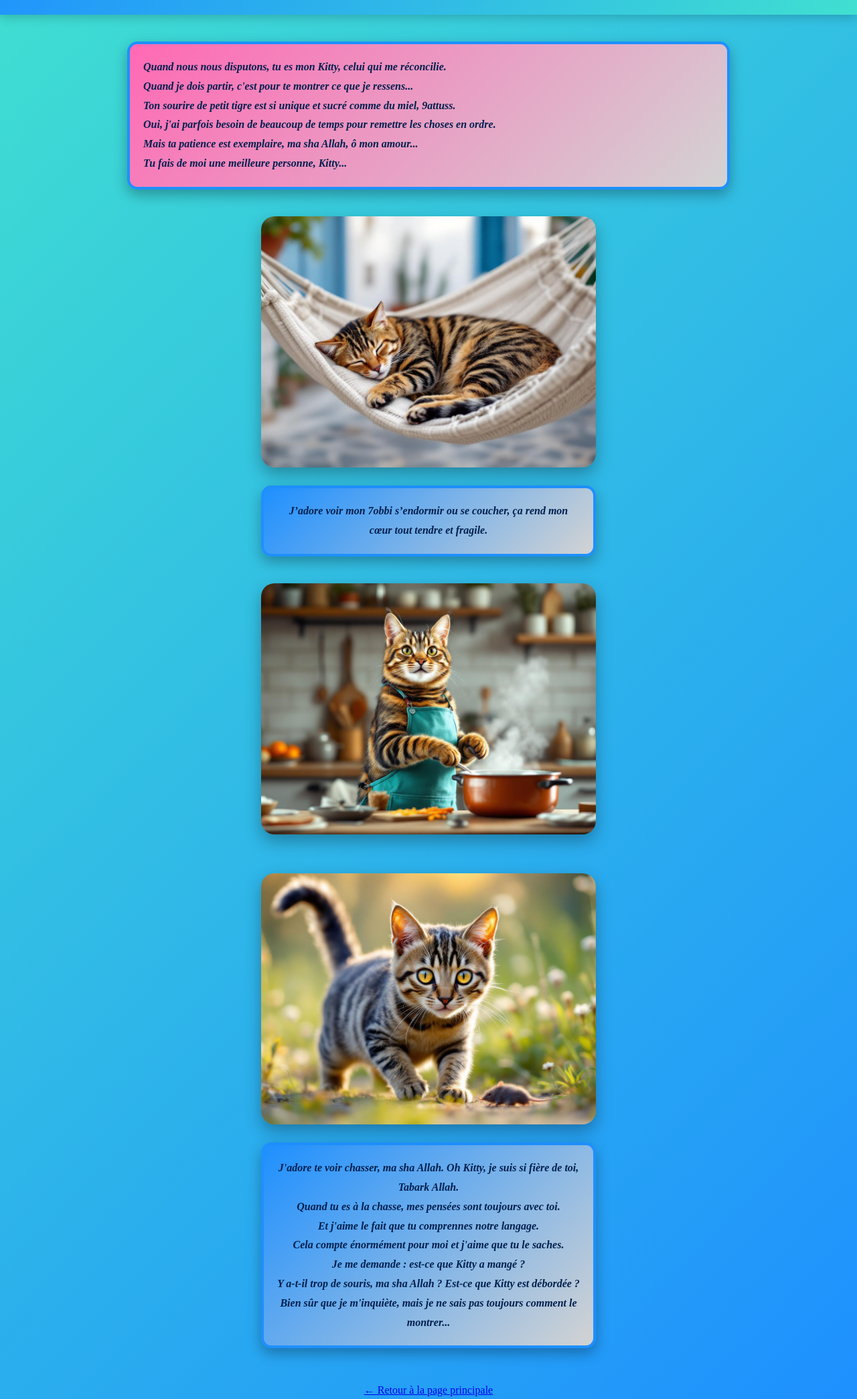
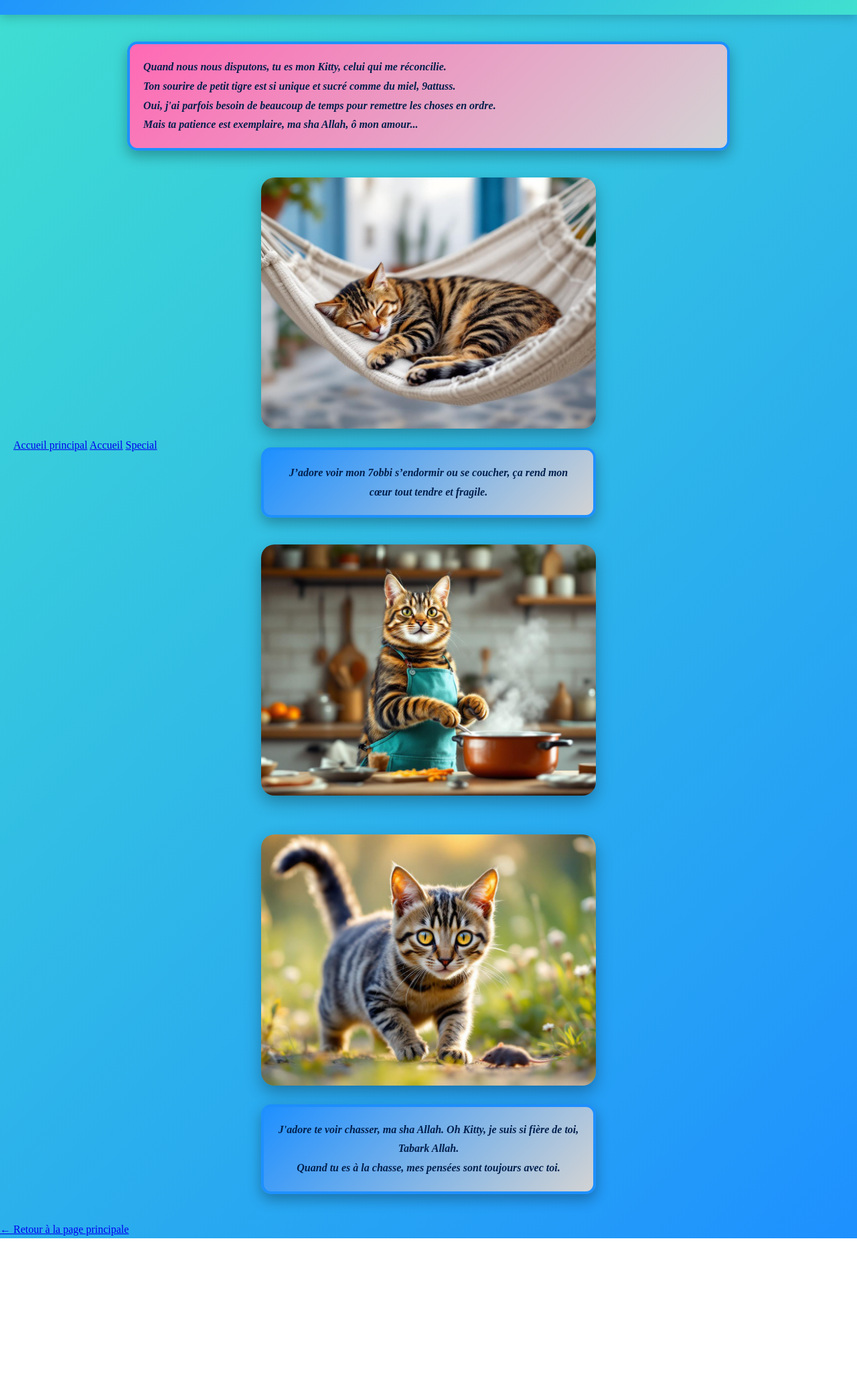
Before and after one commit to bluecat29-Kitty/KittyUnique, a plain HTML site: page caracteristiques.html in a window 1280 px wide. Shown: the part 92-2181 px from the top of the page at 67% size. After the commit the page ends 1941 px from the top, so only its background shows below. Drawn offline with Linux system fonts and the light colour scheme; files whose address does not match are found by name.

Commit message:
Update caracteristiques.html

```diff
--- a/caracteristiques.html
+++ b/caracteristiques.html
@@ -5,11 +5,6 @@
     <meta name="viewport" content="width=device-width, initial-scale=1.0">
     <title>Caractéristiques - Kitty-9albi 💙</title>
     <link rel="stylesheet" href="style.css">
-    <script>
-        window.onload = function() {
-            alert("Ma sha Allah 3alik");
-        };
-    </script>
 </head>
 <body>
 
@@ -17,13 +12,17 @@
     <h1>Caractéristiques de mon Kitty 💙</h1>
 </header>
 
+<nav class="main-nav">
+    <a href="index.html">Accueil principal</a>
+    <a href="accueil.html">Accueil</a>
+    <a href="special.html">Special</a>
+</nav>
+
 <div class="main-text">
     Quand nous nous disputons, tu es mon Kitty, celui qui me réconcilie.<br>
-        Quand je dois partir, c'est pour te montrer ce que je ressens...<br>
     Ton sourire de petit tigre est si unique et sucré comme du miel, 9attuss.<br>
     Oui, j'ai parfois besoin de beaucoup de temps pour remettre les choses en ordre.<br>
-        Mais ta patience est exemplaire, ma sha Allah, ô mon amour... <br>
-        Tu fais de moi une meilleure personne, Kitty...<br>
+    Mais ta patience est exemplaire, ma sha Allah, ô mon amour...
 </div>
 
 <div class="image-with-text">
@@ -41,16 +40,11 @@
     <img src="images/kattussyistad.jpg" alt="Chat chasse">
     <div class="image-text">
         J'adore te voir chasser, ma sha Allah. Oh Kitty, je suis si fière de toi, Tabark Allah.<br>
-            Quand tu es à la chasse, mes pensées sont toujours avec toi. <br>
-            Et j'aime le fait que tu comprennes notre langage. <br>
-            Cela compte énormément pour moi et j'aime que tu le saches. <br>
-            Je me demande : est-ce que Kitty a mangé ? <br>
-            Y a-t-il trop de souris, ma sha Allah ? Est-ce que Kitty est débordée ? <br>
-            Bien sûr que je m'inquiète, mais je ne sais pas toujours comment le montrer...<br>
+        Quand tu es à la chasse, mes pensées sont toujours avec toi.
     </div>
 </div>
 
-    <div style="text-align:center; margin-top:50px;">
+<div class="return-box">
     <a href="index.html">← Retour à la page principale</a>
 </div>
 
```
Lines whose indentation alone changed are shown as unchanged.
